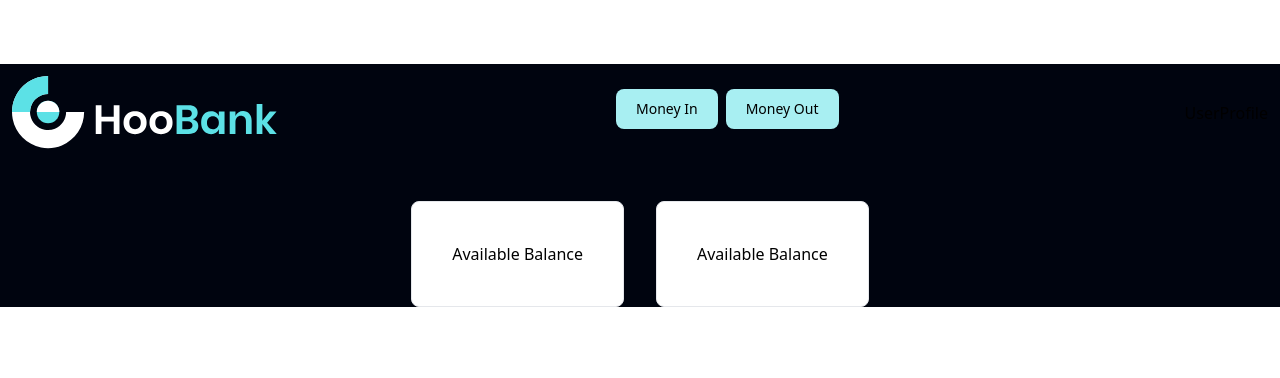
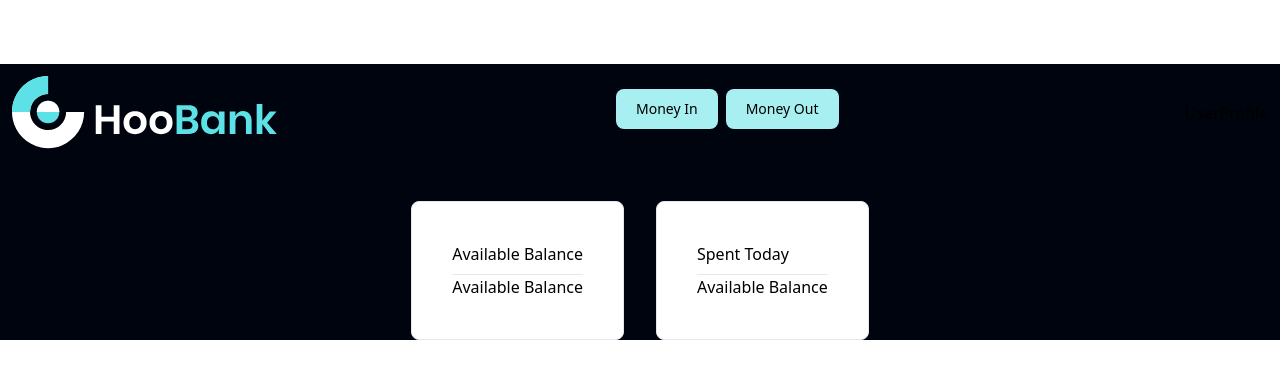
Before and after one commit to Saber1Y/Hoo-Bank, a React (Vite) app: page /Dash in a window 1280 px wide. Shown: the top 378 px of the page. Built offline with nearby package versions, Linux system fonts and the light colour scheme.

Commit message:
CREATE: REACT-ICONS ADDED

```diff
--- a/package.json
+++ b/package.json
@@ -16,6 +16,7 @@
     "framer-motion": "^10.6.8",
     "react": "^18.2.0",
     "react-dom": "^18.2.0",
+    "react-icons": "^5.0.1",
     "react-router-dom": "^6.22.2"
   },
   "devDependencies": {
--- a/src/App.jsx
+++ b/src/App.jsx
@@ -4,6 +4,8 @@ import { NavBar, Hero, Stats, Business, Billing, Carddeal, Testimonals, Clients,
 
 
 const App = () => {
+
+
   return (
    <div className="bg-primary w-full overflow-hidden">
       <div className={`${style.paddingX} ${style.flexCenter}`}>
--- a/src/components/Dash.jsx
+++ b/src/components/Dash.jsx
@@ -1,5 +1,6 @@
 import React from "react";
 import { logo } from "../assets";
+import { IoEyeOff } from "react-icons/io5";
 
 const Dash = () => {
   return (
@@ -29,13 +30,15 @@ const Dash = () => {
 
       <div className="flex justify-center m-4 my-10 space-x-8">
         <div className="bg-white border p-10 rounded-lg">
-          <span></span>
+          <span>Available Balance</span>
+          <hr className="mt-2" />
 
           <p>Available Balance</p>
         </div>
 
         <div className="bg-white border p-10 rounded-lg">
-          <span></span>
+          <span>Spent Today</span>
+          <hr  className="mt-2" />
 
           <p>Available Balance</p>
         </div>
```
Also changed, not shown: 1 other file (tests, documents, lock files or other folders).
